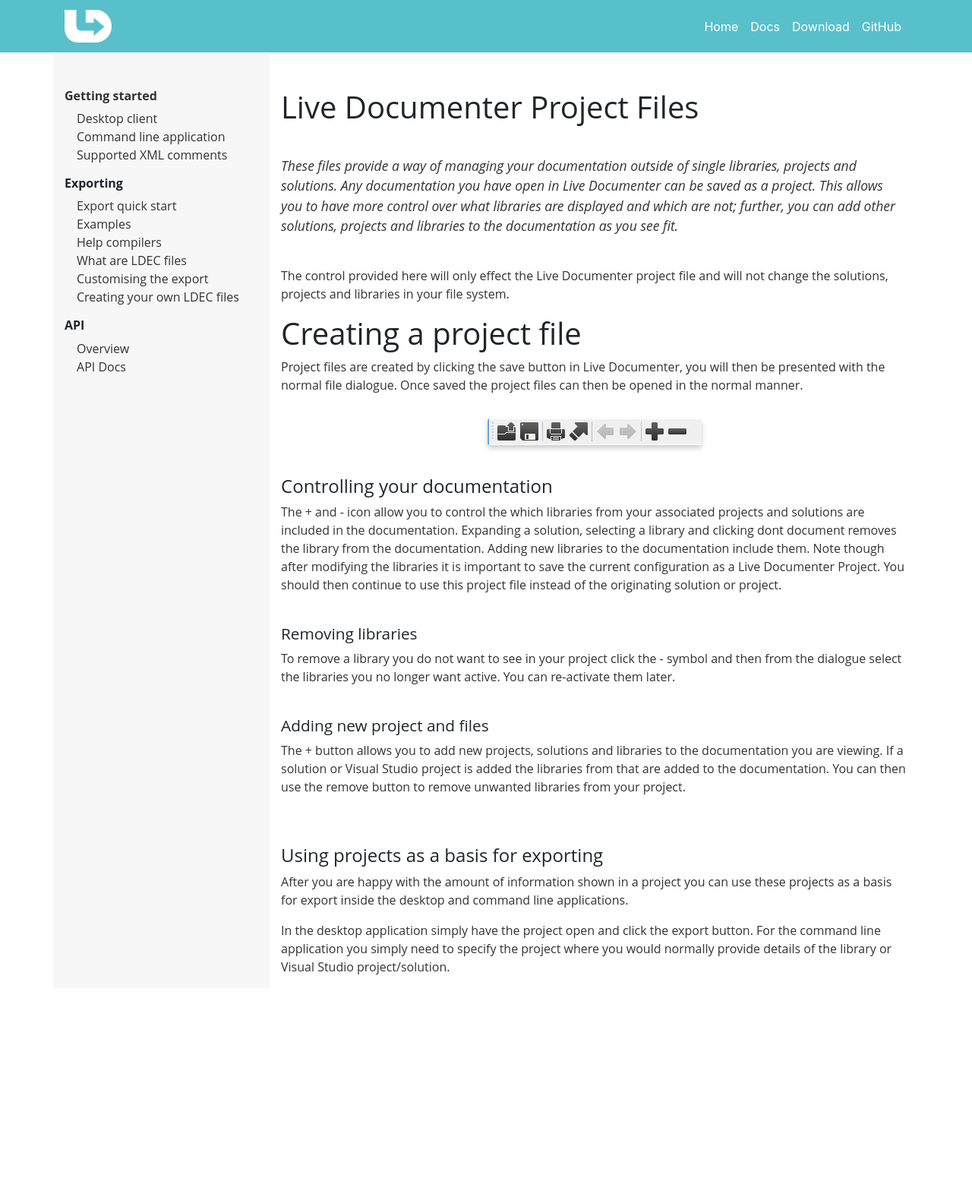
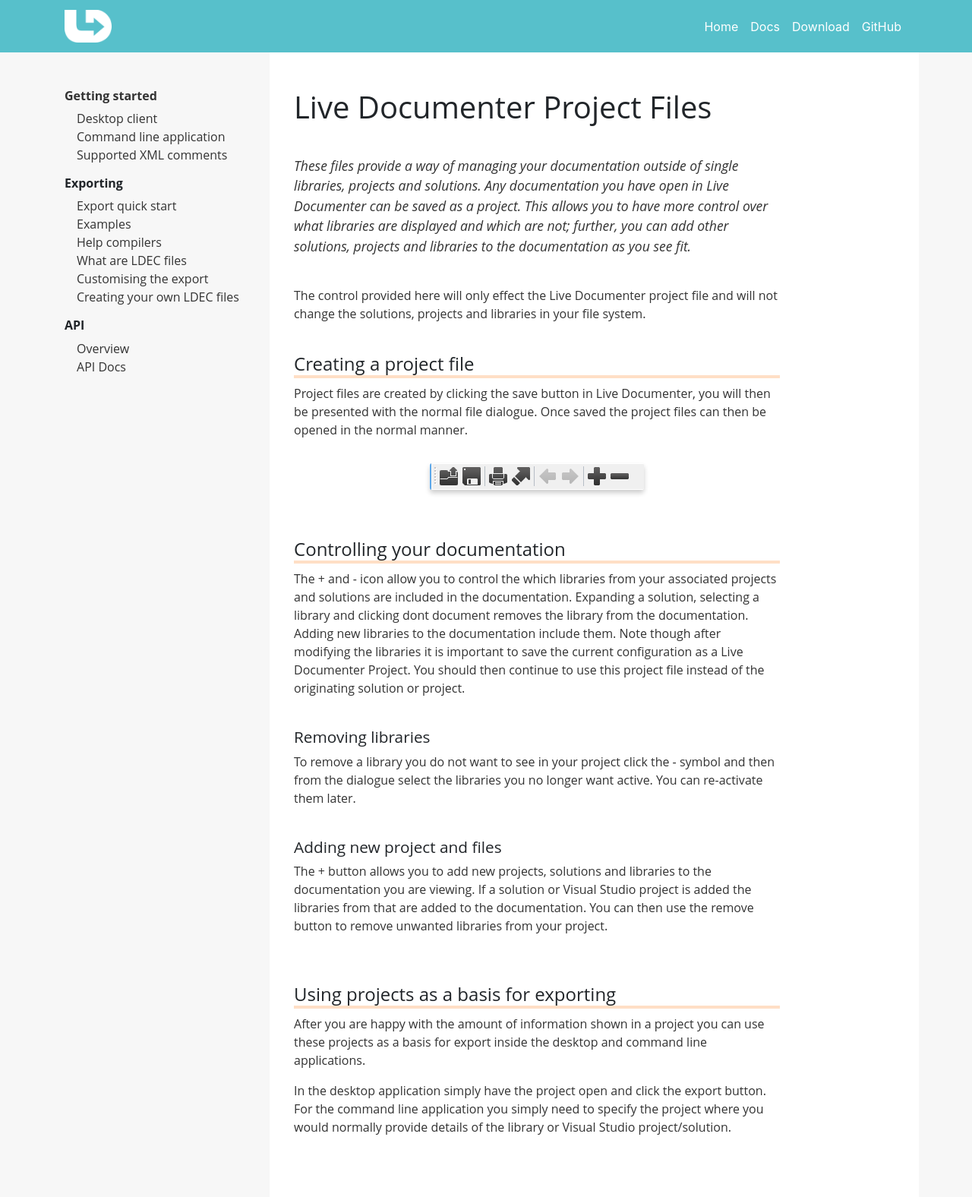
Before and after one commit to barry-jones/livedocumenter-site, a Jekyll site: the page built from src/docs_ldproj-files.md, in a window 1280 px wide. Shown: the whole page at 76% size. Built offline with Jekyll 4.4.1, drawn with Linux system fonts in a browser that asks for light colours; nearby versions of some CDN libraries; before the commit the page ends 1301 px from its top, so only the background shows below that.

Commit message:
continued to update documetnation and styling for next release

```diff
--- a/src/_layouts/docs.html
+++ b/src/_layouts/docs.html
@@ -23,7 +23,9 @@
               </ul>
           </div>
           <div class="content col-md-9 pt-5">
-            {{content}}
+            <div class="page">
+              {{content}}
+            </div>
           </div>
         </div>
       </div>
--- /dev/null
+++ b/src/_scss/_colors.scss
@@ -0,0 +1,19 @@
+
+$primary-color: hsl(186, 53%, 57%); // #57bfcb;
+$secondary-color: hsl(168, 75%, 23%);
+$tertiary-color: hsla(27, 92%, 52%, 1);
+$tertiary-color-highlight: hsla(27, 100%, 72%, 0.4);
+
+$background-color: rgb(247, 247, 247);
+
+$code-blocks-color: hsla(0, 0%, 94%, 1);
+
+$color-gray-9: hsl(0, 0, 10);
+$color-gray-8: hsl(0, 0, 20);
+$color-gray-7: hsl(0, 0, 30);
+$color-gray-6: hsl(0, 0, 40);
+$color-gray-5: hsl(0, 0, 50);
+$color-gray-4: hsl(0, 0, 60);
+$color-gray-3: hsl(0, 0, 70);
+$color-gray-2: hsl(0, 0, 93);
+$color-gray-1: hsl(0, 0, 97);
--- a/src/_scss/_frontpage.scss
+++ b/src/_scss/_frontpage.scss
@@ -1,31 +1,32 @@
-
 #frontpage header {
-    background-color: #57bfcb;
+    background-color: $primary-color;
     color: #fff;
     box-shadow: rgba(0, 0, 0, 0.1) 0px 0px 10px 0px inset;
-}
-#frontpage header .row {
+
+    .row {
         min-height: 65vh;
     }
-#frontpage header h2 {
+
+    h2 {
         font-size: 2.6rem;
         text-shadow: rgba(0, 0, 0, 0.3) 0px 1px 3px;
         font-weight: 100;
     }
-#frontpage header p {
+    p {
         font-size: 1.3rem;
         text-shadow: rgba(0, 0, 0, 0.3) 0px 1px 3px;
         font-weight: 300;
+    }
 }
 
 #frontpage section h2 {
     text-align: center;
     font-size: 2rem;
-    color: #333;
+    color: $color-gray-9;
 }
 #frontpage section h3 {
     font-size: 1.2rem;
-    color: #333;
+    color: $color-gray-9;
 }
 
 #frontpage .introductions .screenshot {
@@ -57,11 +58,37 @@
 }
 
 #frontpage header {
-    background-color: #57bfcb;
+    background-color: $primary-color;
 }
 #frontpage section.products {
-    background-color: #0f6755;
+    background-color: $secondary-color;
 }
 #frontpage section.getit {
-    background-color: #f57915;
+    background-color: $tertiary-color;
 }
+
+
+/* frontpage icons */
+#frontpage .icon::before {
+    display: inline-block;
+    font-style: normal;
+    font-variant: normal;
+    text-rendering: auto;
+    -webkit-font-smoothing: antialiased;
+    font-size: 2rem;
+    color: $color-gray-6;
+}
+#frontpage .icon_container {
+    position: absolute;
+}
+#frontpage .icon {
+    position: relative;
+    left: -3em;
+}
+
+.tick::before {
+    font-family: "Font Awesome 5 Free"; content: "\f058";
+}
+#frontpage .icon_container .red::before { color: #ec6d5f; }
+#frontpage .icon_container .blue::before { color: #1fa0e3; }
+#frontpage .icon_container .green::before { color: #47bfa4; }
--- a/src/assets/site.scss
+++ b/src/assets/site.scss
@@ -1,18 +1,12 @@
 ---
 ---
+@import "colors";
 @import "frontpage";
+@import url(tango.css);
 
 // fonts
 $font-stack: 'Open Sans', sans-serif;
-$font-color: #333;
 $font-size-base: 16px;
-
-// colors
-$primary-color: hsl(186, 53%, 57%); // #57bfcb;
-$secondary-color: hsl(168, 75%, 23%);
-$tertiary-color: #f57915;
-$background-color: rgb(247, 247, 247);
-$code-blocks-color: hsla(0, 0%, 94%, 1);
 
 .test {border: 1px solid black;}
 main {
@@ -20,7 +14,7 @@
     font-size: $font-size-base;
 }
 main p {
-    color: #666;
+    color: $color-gray-9;
 }
 
 nav {
@@ -49,7 +43,7 @@
         padding: 1rem 0;
     }
     *  {
-        color: $font-color;
+        color: $color-gray-8;
     }
     pre {
         border: 1px solid #ccc;
@@ -64,31 +58,6 @@
         padding: 2px;
     }
 }
-
-/* frontpage icons */
-#frontpage .icon::before {
-    display: inline-block;
-    font-style: normal;
-    font-variant: normal;
-    text-rendering: auto;
-    -webkit-font-smoothing: antialiased;
-    font-size: 2rem;
-    color: #666;
-}
-#frontpage .icon_container {
-    position: absolute;
-}
-#frontpage .icon {
-    position: relative;
-    left: -3em;
-}
-
-.tick::before {
-    font-family: "Font Awesome 5 Free"; content: "\f058";
-}
-#frontpage .icon_container .red::before { color: #ec6d5f; }
-#frontpage .icon_container .blue::before { color: #1fa0e3; }
-#frontpage .icon_container .green::before { color: #47bfa4; }
 
 /* space for icon to go */
 .has_icon {
@@ -121,12 +90,25 @@
 }
 
 #docs  {
+    background-color: $color-gray-1;
+
+    .content {
+        background-color: white;
+        padding-left: 2rem;
+        padding-right: 2rem;
+        padding-bottom: 4rem;
+
+        .page {
+            max-width: 40rem;
+        }
+    }
+
     p,
     .links a {
-        color: $font-color;
+        color: $color-gray-8;
     }
     .links {
-        background-color: $background-color;
+        background-color: $color-gray-1;
     }
     .links ul {
         list-style-type: none;
@@ -141,24 +123,28 @@
     }
 
     pre {
-        background-color: $code-blocks-color;
+        background-color: $color-gray-1;
         border-radius: 3px;
         padding: 1rem;
     }
     p>code {
-        background-color: $code-blocks-color;
+        background-color: $color-gray-2;
         border-radius: 3px;
         padding: 2px 4px;
     }
-    code {
-        color: $font-color;
+
+    code,
+    pre {
+        color: $color-gray-9;
     }
+
     .content h1 {
         font-size: 2.5rem;
     }
     .content h2 {
         padding-top: 3rem;
         font-size: 1.5rem;
+        border-bottom: 4px solid $tertiary-color-highlight;
     }
     .content h2:first-of-type {
         padding-top: 1.5rem;
@@ -167,7 +153,7 @@
         padding-top: 1.5rem;
         font-size: 1.3rem;
     }
-    .content>p:first-of-type {
+    .content>div>p:first-of-type {
         font-size: 1.1rem;
         font-weight: normal;
         padding-top: 2rem;
--- a/src/docs_ldproj-files.md
+++ b/src/docs_ldproj-files.md
@@ -13,7 +13,7 @@
 <p>The control provided here will only effect the Live Documenter project file and will not change the solutions,
      projects and libraries in your file system.</p>
 
-<h1>Creating a project file</h1>
+## Creating a project file
 
 <p>Project files are created by clicking the save button in Live Documenter, you will then be presented with the
     normal file dialogue. Once saved the project files can then be opened in the normal manner.</p>
```
Lines whose indentation alone changed are shown as unchanged.
